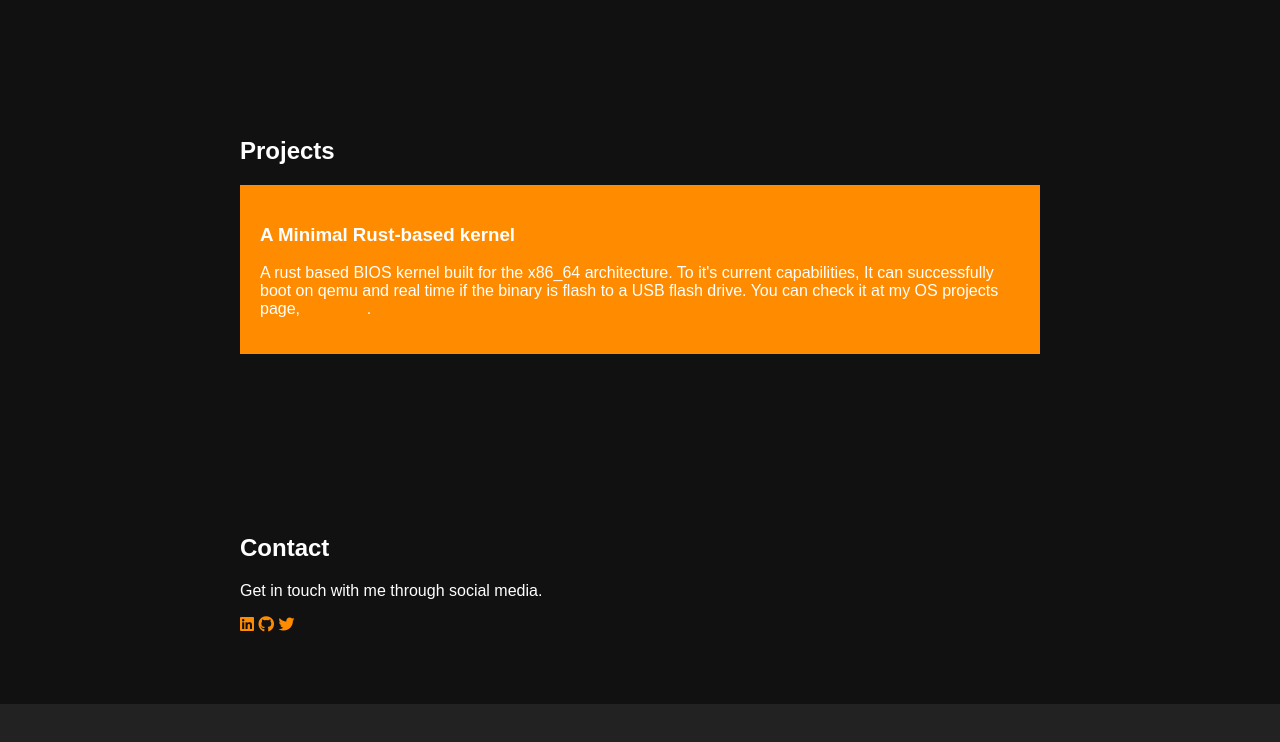
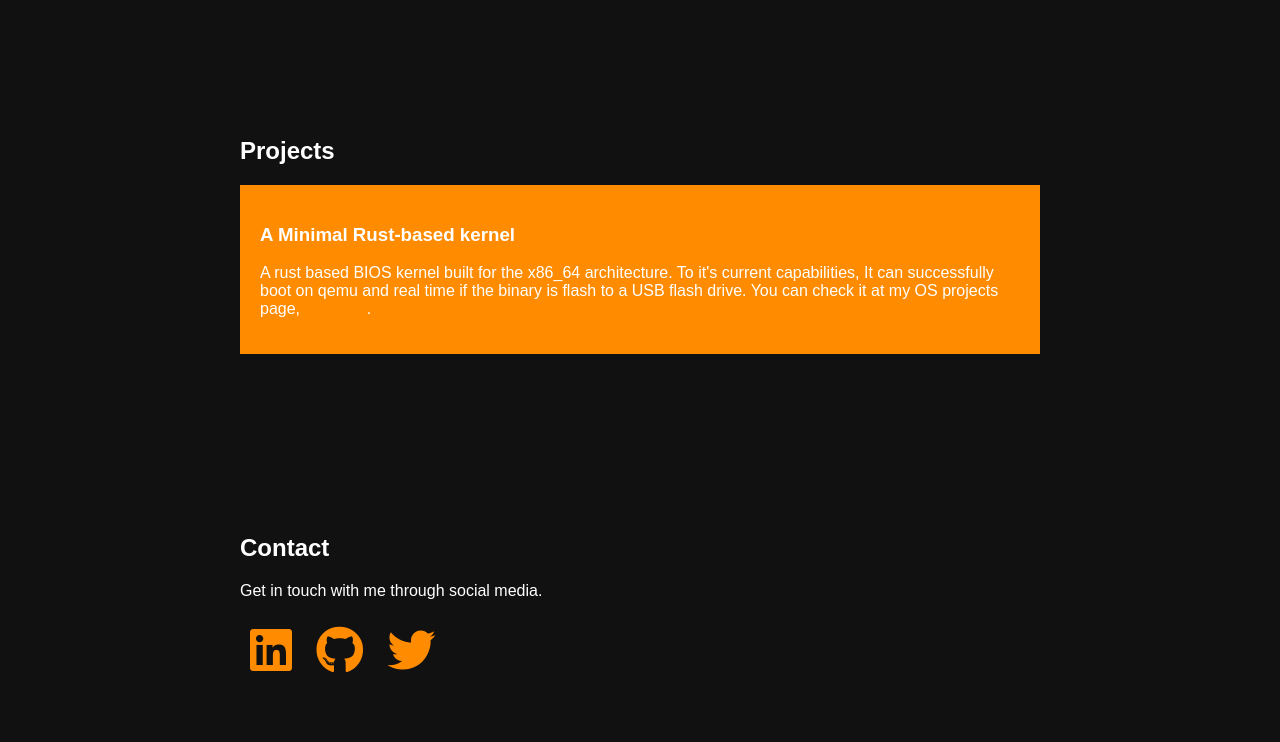
Before and after one commit to samvictordr/samvictordr.github.io, a plain HTML site: page index.html in a window 1280 px wide. Shown: the part 621-1363 px from the top of the page. Before the commit the page ends 1325 px from the top, so only its background shows below. Drawn offline with Linux system fonts and the light colour scheme.

Commit message:
Update index.html

```diff
--- a/index.html
+++ b/index.html
@@ -5,7 +5,6 @@
   <meta name="viewport" content="width=device-width, initial-scale=1.0">
   <title>Sam Victor</title>
   <link rel="stylesheet" href="styles.css">
-  <!-- Font Awesome Library -->
   <link rel="stylesheet" href="https://cdnjs.cloudflare.com/ajax/libs/font-awesome/5.15.3/css/all.min.css">
   <link rel="stylesheet" type="text/css" href="styles.css">
 </head>
@@ -52,13 +51,13 @@
     <!-- Social Media Links -->
     <div class="social-links">
       <a href="https://www.linkedin.com/in/sam-victor-a52b36279/" target="_blank">
-        <i class="fab fa-linkedin"></i>
+        <i class="fab fa-linkedin fa-3x"></i>
       </a>
       <a href="https://github.com/samvictordr" target="_blank">
-        <i class="fab fa-github"></i>
+        <i class="fab fa-github fa-3x"></i>
       </a>
       <a href="https://twitter.com/samvkei" target="_blank">
-        <i class="fab fa-twitter"></i>
+        <i class="fab fa-twitter fa-3x"></i>
       </a>
     </div>
   </div>
```
